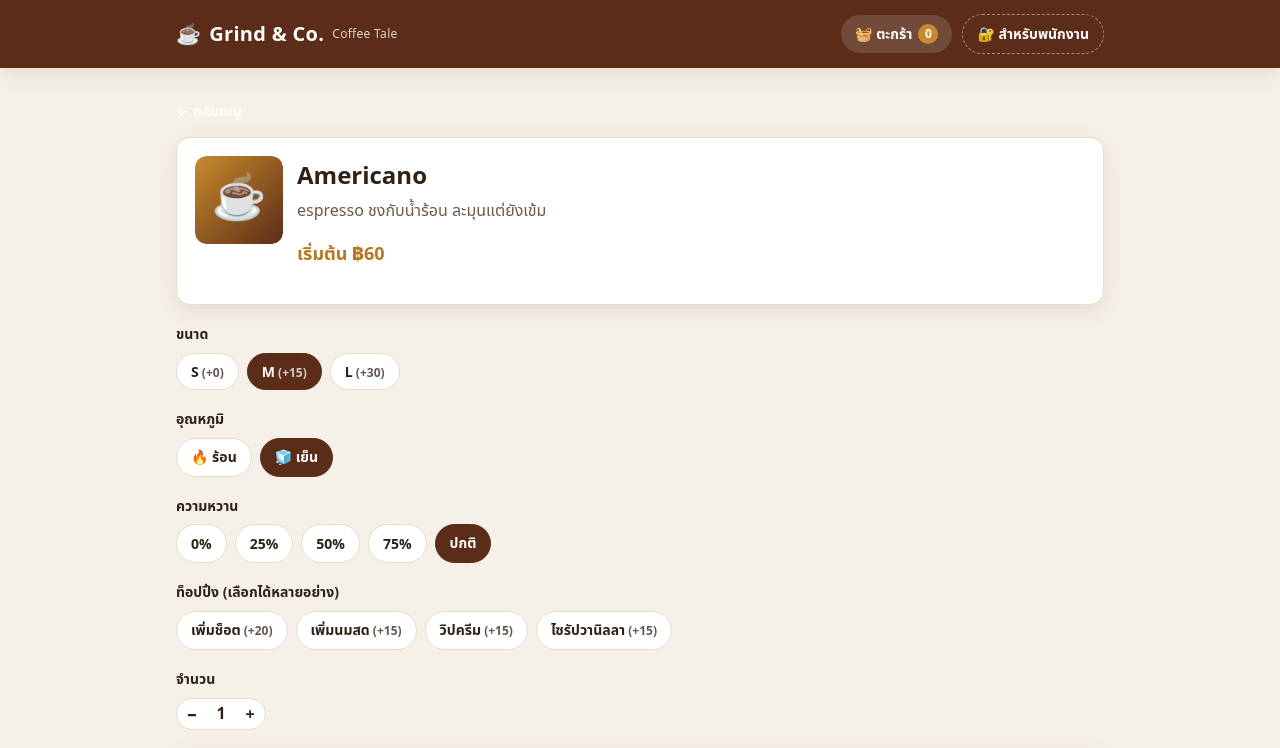
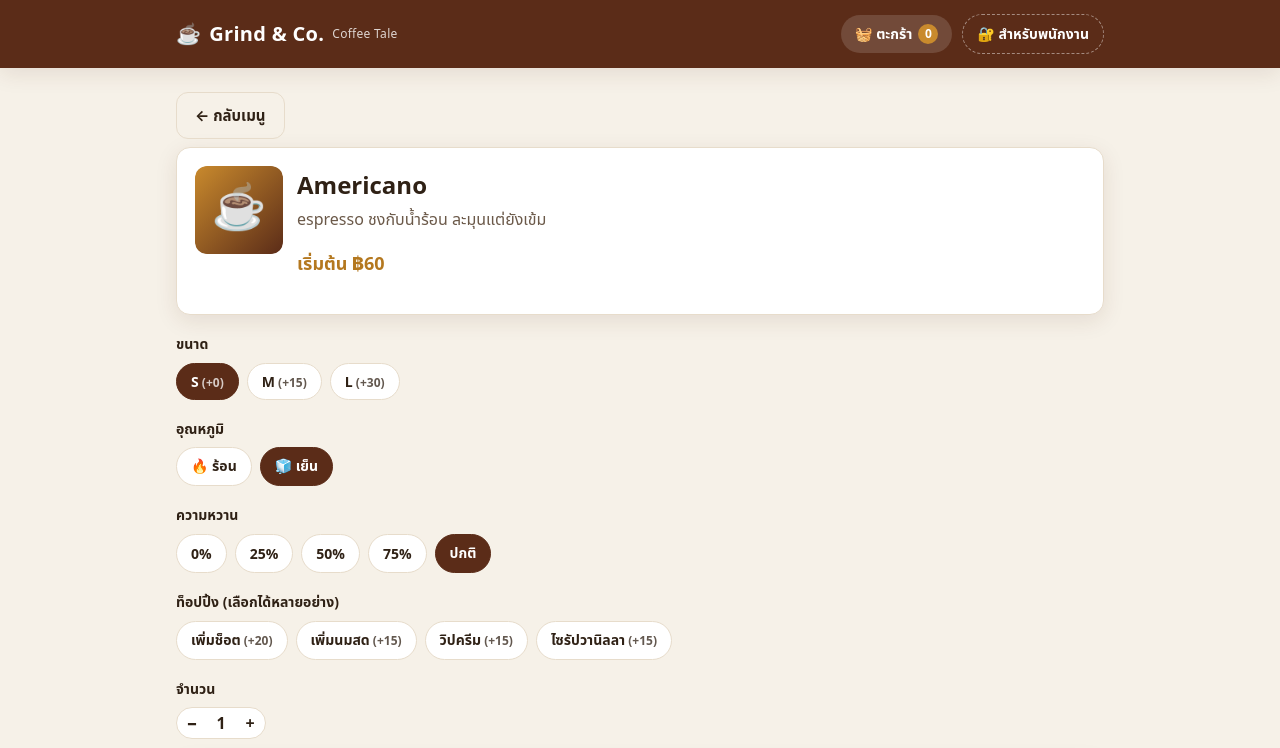
Before and after one commit to khuankhaw6094-nct/OOP-Project, a Next.js app: page /item/americano in a window 1280 px wide. Shown: the top 748 px of the page. Built offline with nearby package versions, Linux system fonts and the light colour scheme.

Commit message:
fix: default drink size to S, visible back button, equal menu card heights

```diff
--- a/src/app/globals.css
+++ b/src/app/globals.css
@@ -230,6 +230,7 @@ a.nav-link:hover {
   display: flex;
   flex-direction: column;
   gap: 6px;
+  min-height: 232px;
   cursor: pointer;
   transition: transform 0.15s ease, box-shadow 0.15s ease;
 }
@@ -253,6 +254,10 @@ a.menu-card:hover {
   font-size: 13px;
   color: var(--ink-soft);
   flex: 1;
+  display: -webkit-box;
+  -webkit-line-clamp: 2;
+  -webkit-box-orient: vertical;
+  overflow: hidden;
 }
 
 .menu-card .row {
--- a/src/app/item/[id]/page.tsx
+++ b/src/app/item/[id]/page.tsx
@@ -43,7 +43,7 @@ export default function ItemPage() {
 
   return (
     <div>
-      <Link href="/" className="nav-link" style={{ background: "none", paddingLeft: 0 }}>
+      <Link href="/" className="btn btn-ghost">
         ← กลับเมนู
       </Link>
 
--- a/src/lib/models/Drink.ts
+++ b/src/lib/models/Drink.ts
@@ -27,7 +27,7 @@ export class Drink extends MenuItem {
 
   getDefaultOptions(): DrinkOptions {
     return {
-      size: "M",
+      size: "S",
       temperature: "cold",
       sweetnessPercent: 100,
       toppings: [],
```
